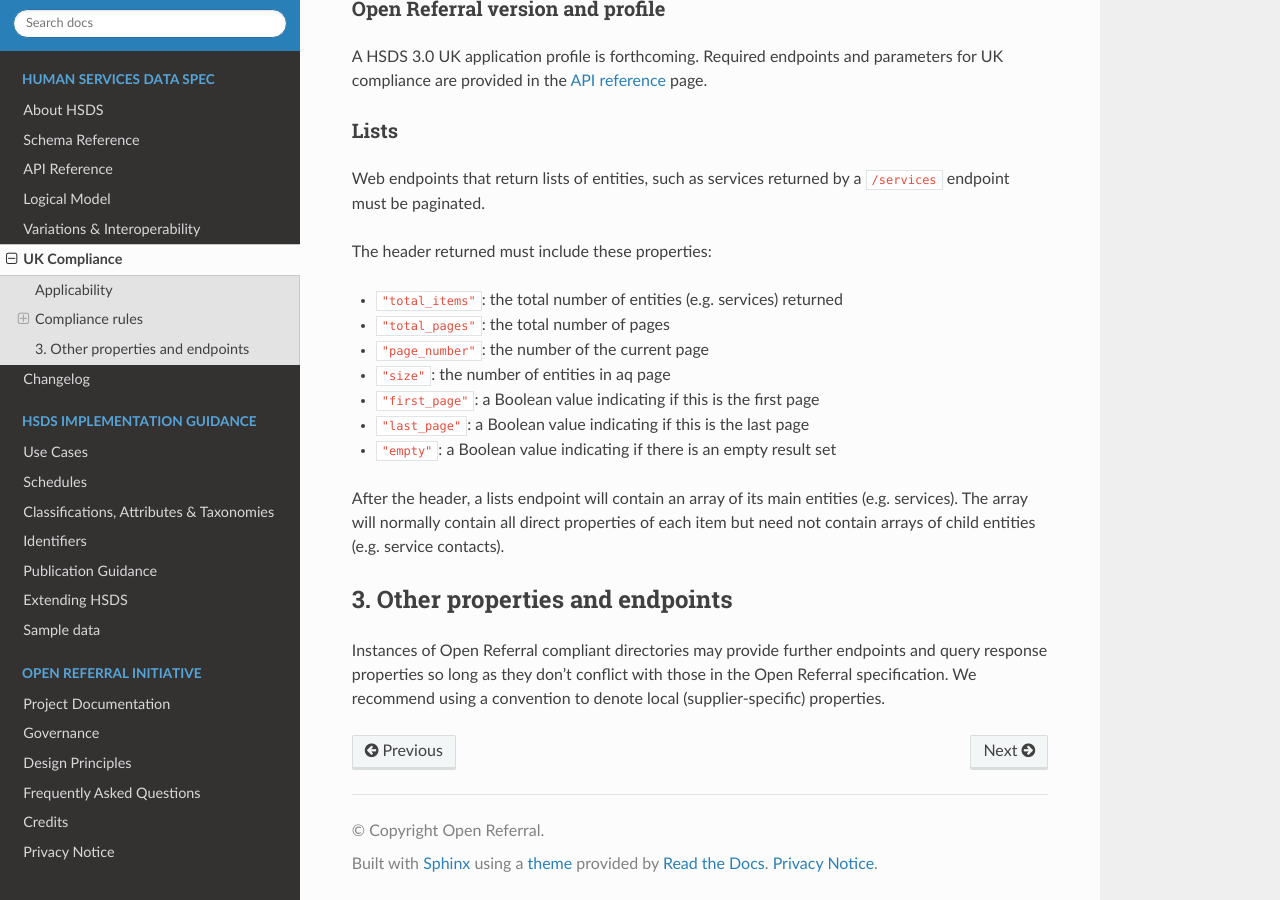
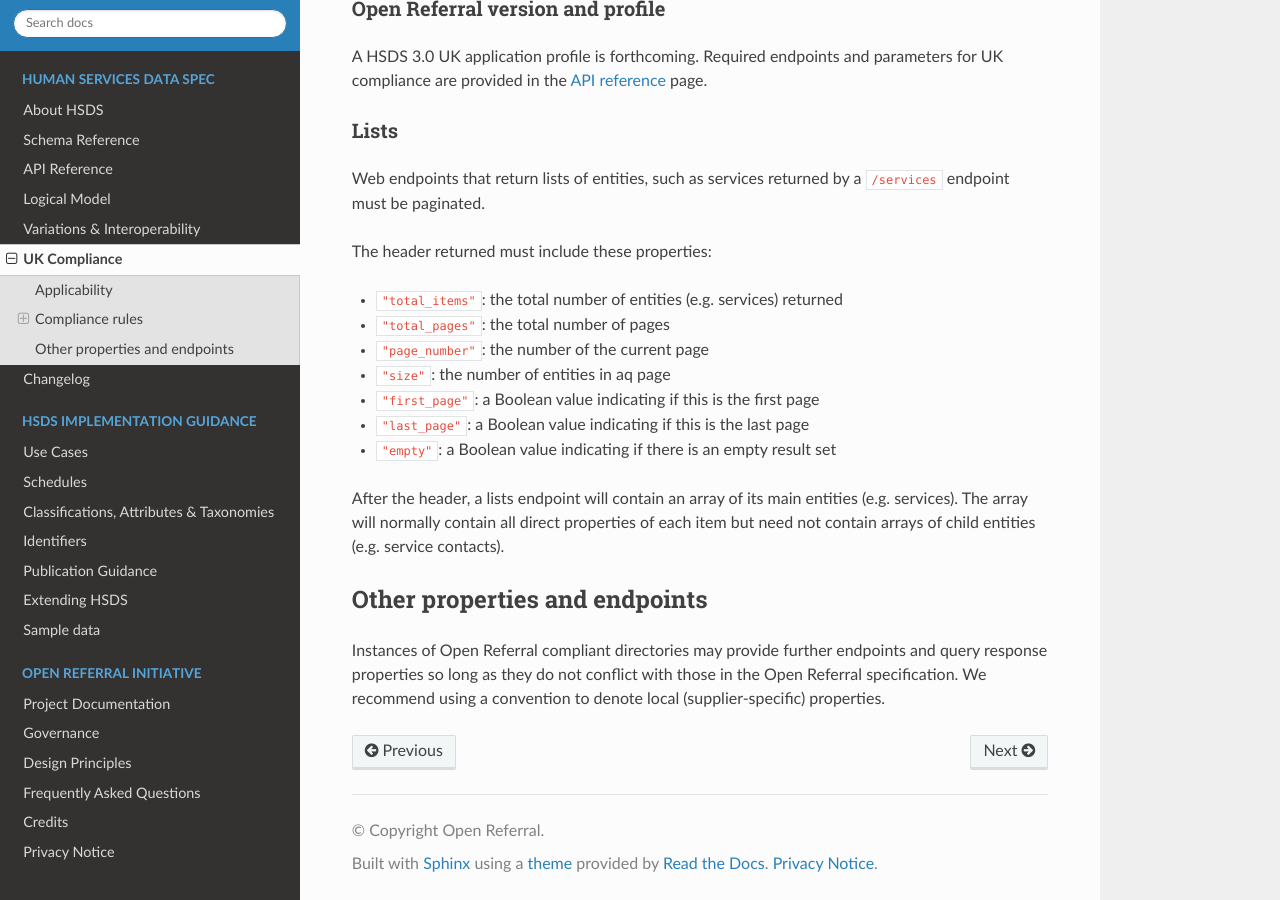
Before and after one commit to openreferral/specification, a Sphinx documentation site: the page built from docs/hsds/uk_compliance.md, in a window 1280 px wide and 900 px high, scrolled down 1122 px. Built offline with Sphinx 7.4.7 and the Read the Docs theme 2.0.0, drawn with Linux system fonts in a browser that asks for light colours; a script that is not in the unit is left out; comment, search, counter and statistics services are not loaded.

Commit message:
fix typos

```diff
--- a/docs/hsds/uk_compliance.md
+++ b/docs/hsds/uk_compliance.md
@@ -57,6 +57,6 @@ The header returned must include these properties:
 After the header, a lists endpoint will contain an array of its main entities (e.g. services). The array will normally contain all direct properties of each item but need not contain arrays of child entities (e.g. service contacts).
 
 
-## 3. Other properties and endpoints
+## Other properties and endpoints
 
-Instances of Open Referral compliant directories may provide further endpoints and query response properties so long as they don’t conflict with those in the Open Referral specification. We recommend using a convention to denote local (supplier-specific) properties.
+Instances of Open Referral compliant directories may provide further endpoints and query response properties so long as they do not conflict with those in the Open Referral specification. We recommend using a convention to denote local (supplier-specific) properties.
```
